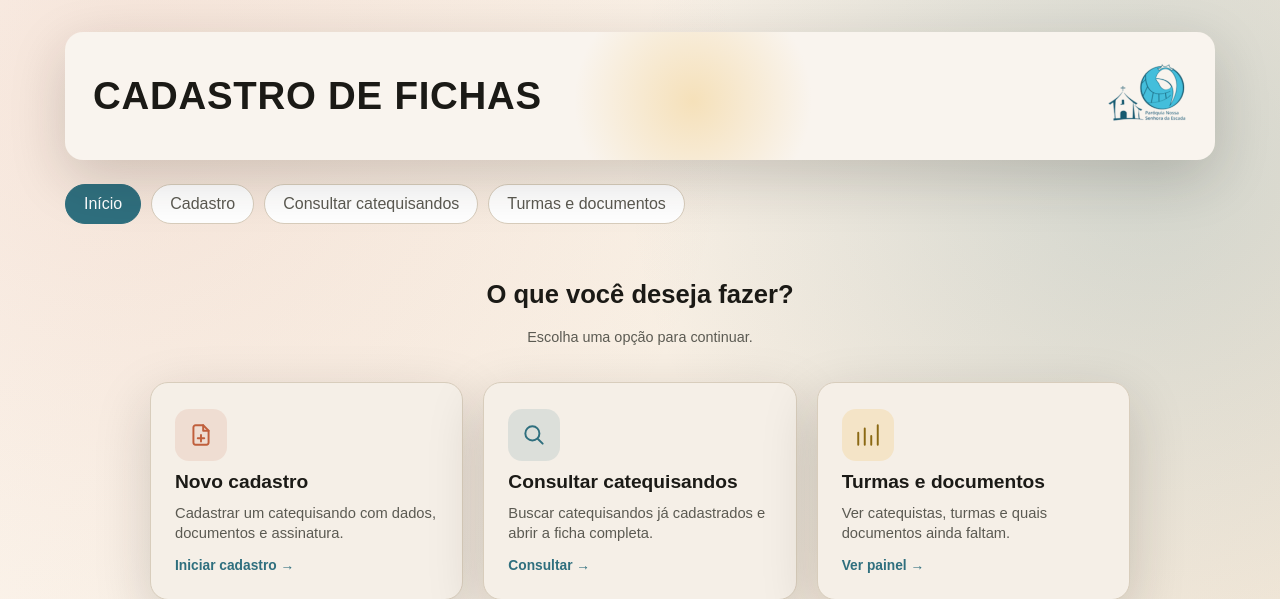
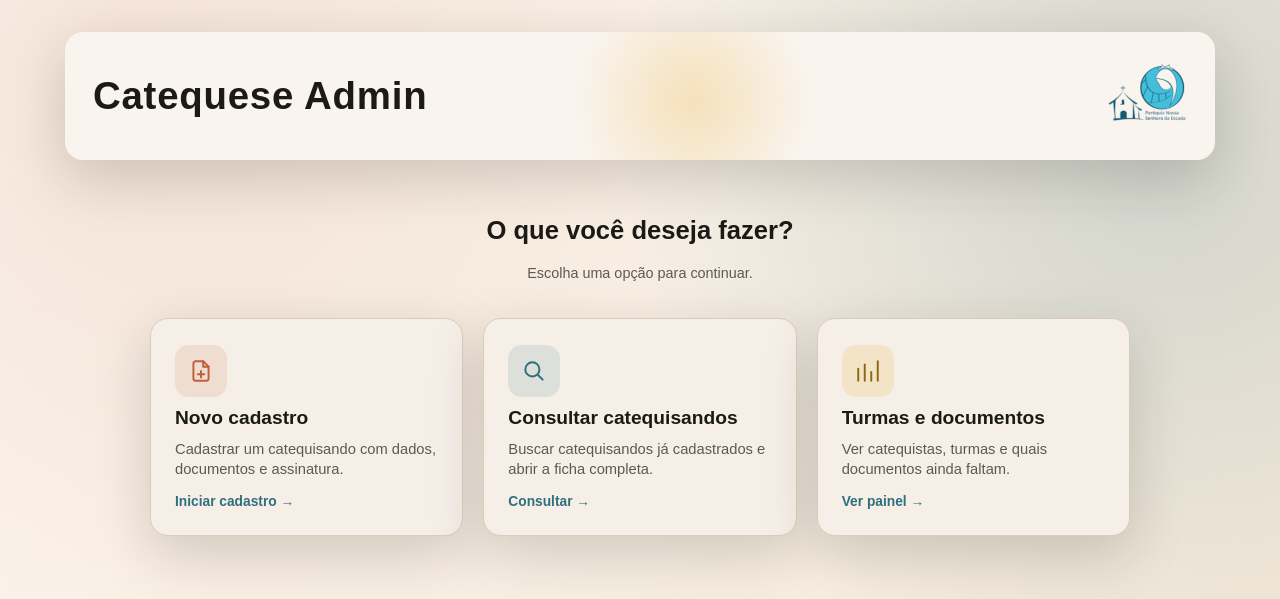
Before and after one commit to shadoways/catequese-escada, a web app: page / in a window 1280 px wide. Shown: the top 599 px of the page. Run offline with its HTML, style and script files only (its server is not run), Linux system fonts and the light colour scheme; data that the repository does not hold is empty.

Commit message:
Banner Catequese Admin fixo e barra de navegação só após sair do menu
- Header passa a exibir 'Catequese Admin' em todas as telas.
- A barra de abas (Início/Cadastro/Consultar/Turmas) fica oculta na
  tela inicial: os cartões grandes já bastam para escolher o que
  fazer. Ao entrar em qualquer seção a barra aparece e o botão ativo
  indica onde o usuário está, servindo de guia de navegação.
- Corrige .tabs[hidden]: faltava a mesma regra que .tab-content[hidden]
  já tinha, senão o display:flex do author CSS vence o hidden nativo
  e a barra continuava aparecendo mesmo com o atributo hidden.

```diff
--- a/src/main/resources/static/index.html
+++ b/src/main/resources/static/index.html
@@ -10,11 +10,11 @@
 <body>
   <div class="shell">
     <header id="header">
-      <h1>CADASTRO DE FICHAS</h1>
+      <h1>Catequese Admin</h1>
       <img src="logo.png" alt="Logo Catequese" />
     </header>
 
-    <nav class="tabs" id="main-tabs">
+    <nav class="tabs" id="main-tabs" hidden>
       <button type="button" class="tab-btn active" data-tab="menu">Início</button>
       <button type="button" class="tab-btn" data-tab="cadastro">Cadastro</button>
       <button type="button" class="tab-btn" data-tab="consulta">Consultar catequisandos</button>
--- a/src/main/resources/static/script.js
+++ b/src/main/resources/static/script.js
@@ -926,6 +926,10 @@ const switchTab = (tabName) => {
   document.querySelectorAll('.tab-content').forEach((el) => {
     el.hidden = el.dataset.tabContent !== tabName;
   });
+  // Na tela inicial os botões grandes já bastam; a barra de navegação
+  // só aparece depois que o usuário escolhe uma das opções, servindo
+  // de guia (o botão ativo mostra em qual tela ele está).
+  document.getElementById('main-tabs').hidden = tabName === 'menu';
   if (tabName === 'consulta') carregarConsulta();
   if (tabName === 'dashboard') carregarDashboard();
 };
--- a/src/main/resources/static/style.css
+++ b/src/main/resources/static/style.css
@@ -416,6 +416,8 @@ canvas {
 }
 
 .tab-content[hidden] { display: none; }
+
+.tabs[hidden] { display: none; }
 
 /* ==========================================================================
    Menu inicial — tela de entrada com os atalhos para cadastro e consultas.
```
